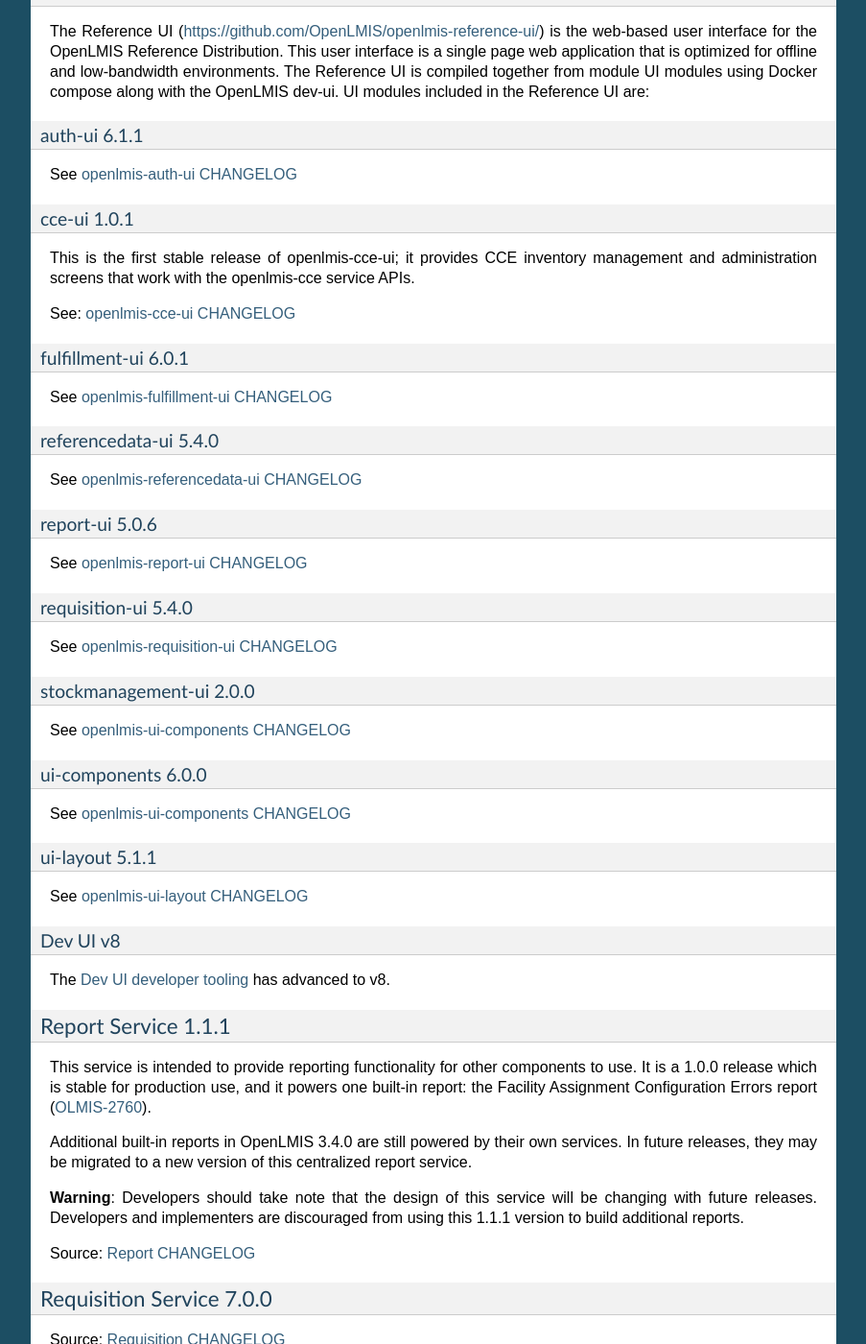
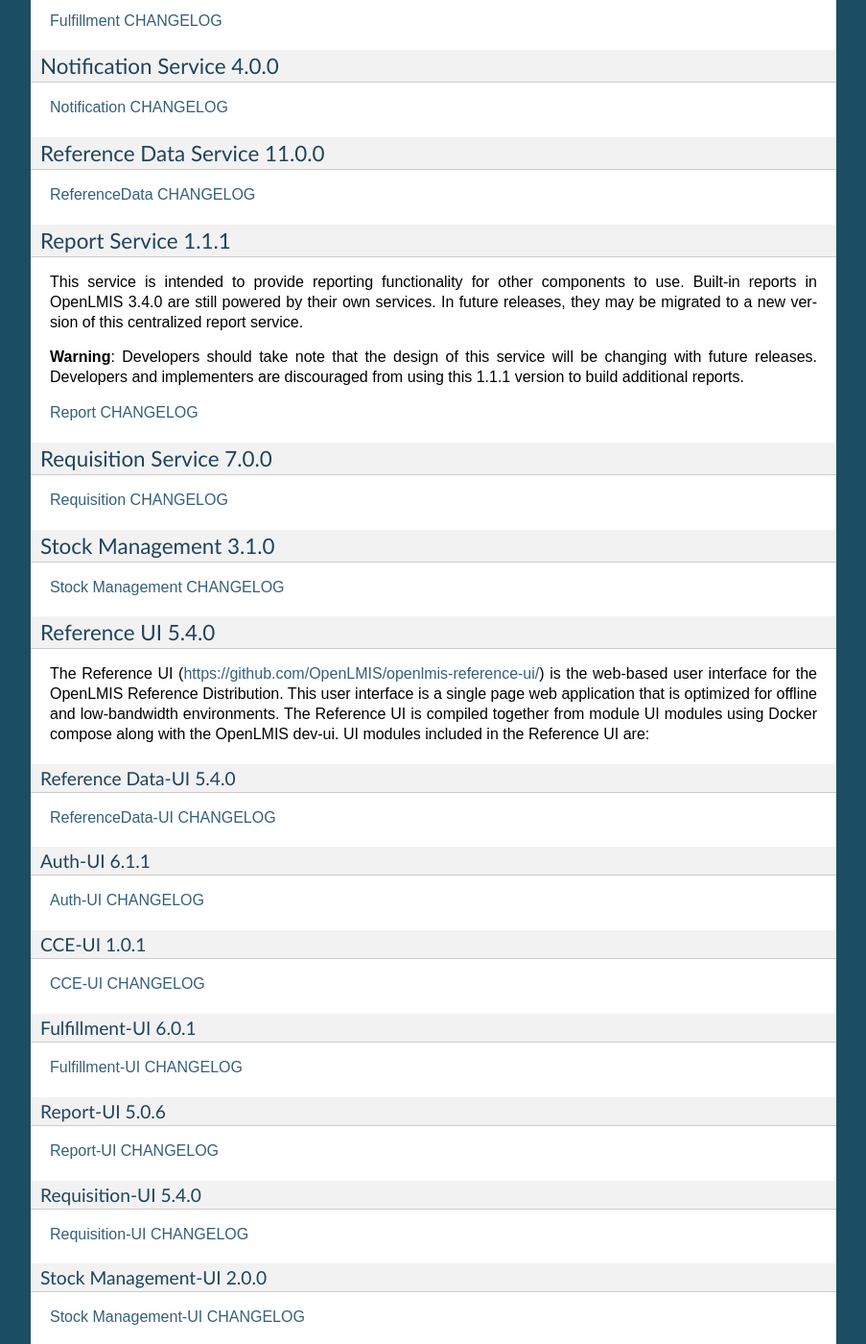
Before and after one commit to OpenLMIS/openlmis-ref-distro, a Sphinx documentation site: the page built from docs/source/releases/openlmis-ref-distro-v3.4.0.rst, in a window 1280 px wide and 1400 px high, scrolled down 2600 px. Shown: the whole window at 96% size, without its empty margins (198-1101 px from the left). Built offline with Sphinx 7.4.7, drawn with Linux system fonts in a browser that asks for light colours; pages that are not in the unit, such as notebooks, are missing from menus; some of the changed text lies outside the part shown.

Commit message:
Updated API Changes, Perf, and Component Changes Sections for 3.4 release notes.

```diff
--- a/docs/source/releases/openlmis-ref-distro-v3.4.0.rst
+++ b/docs/source/releases/openlmis-ref-distro-v3.4.0.rst
@@ -1,6 +1,6 @@
-===================================
+====================================
 3.4.0 Release Notes - 13 August 2018
-===================================
+====================================
 
 Status: Stable
 ==============
@@ -79,14 +79,24 @@
 API Changes
 ===========
 
+Some APIs have changes to their contracts and/or their request-response data structures. These
+changes impact developers and systems integrating with OpenLMIS:
 
+- Authentication Service v4.0.0 - Changes to the user resource structure: `auth changelog <https://github.com/OpenLMIS/openlmis-auth/blob/master/CHANGELOG.md>`_
+- Notification Service v4.0.0 - Changes to the user contact details resource and the /api/notification endpoint: `notification changelog <https://github.com/OpenLMIS/openlmis-notification/blob/master/CHANGELOG.md>`_
+- Reference Data Service v11.0.0 - Changes to the user resource structure: `ref-data changelog <https://github.com/OpenLMIS/openlmis-referencedata/blob/master/CHANGELOG.md>`_
+- Requisition Service v7.0.0 - Changes to the periodsForInitiate endpoint: `requisition changelog <https://github.com/OpenLMIS/openlmis-requisition/blob/master/CHANGELOG.md>`_
+- Stock Management UI Service v2.0.0 - Renamed admin-reason-modal module: `stockmanagement changelog <https://github.com/OpenLMIS/openlmis-stockmanagement-ui/blob/master/CHANGELOG.md>`_
+- UI Components Service v6.0.0 - Changed syntax for using datepicker: `ui-components changelog <https://github.com/OpenLMIS/openlmis-ui-components/blob/master/CHANGELOG.md>`_
+- Dev-UI Service v8.0.0 - Replaced syncTransifex grunt option: `dev-ui changelog <https://github.com/OpenLMIS/dev-ui/blob/master/CHANGELOG.md>`_
 
 Performance
 ========================
 
-OpenLMIS conducted manual performance tests of the same user workflows with the same test data we used in testing v3.2.1 to establish that last-mile performance characteristics have been retained at a minimum. For details on the test results and process, please see `this wiki page <https://openlmis.atlassian.net/wiki/spaces/OP/pages/116949318/Performance+Metrics>`_ for details. There are minor improvements in the sync, submit, authorize and single approve within the requisition service. For more details about the specific work done to improve performance for 3.4.0, please reference `this <https://openlmis.atlassian.net/issues/?jql=project%20%3D%20OLMIS%20AND%20issuetype%20%3D%20Task%20AND%20status%20%3D%20Done%20AND%20fixVersion%20%3D%203.4%20AND%20labels%20%3D%20Performance%20AND%20text%20~%20%22performance%22%20ORDER%20BY%20priority%20DESC%2C%20status%20ASC%2C%20key%20ASC>`_ list of tasks.
+There are minor regressions in the sync, submit, authorize and single approve within the requisition service with slight improvements in convert to order.
 
-**UPDATE IMAGE**
+OpenLMIS conducted manual performance tests of the same user workflows with the same test data we used in testing v3.2.1 to establish that last-mile performance characteristics have been retained at a minimum. For details on the test results and process, please see `this wiki page <https://openlmis.atlassian.net/wiki/spaces/OP/pages/116949318/Performance+Metrics>`_. For more details about the specific work done to improve performance for 3.4.0, please reference `this <https://openlmis.atlassian.net/issues/?jql=project%20%3D%20OLMIS%20AND%20issuetype%20%3D%20Task%20AND%20status%20%3D%20Done%20AND%20fixVersion%20%3D%203.4%20AND%20labels%20%3D%20Performance%20AND%20text%20~%20%22performance%22%20ORDER%20BY%20priority%20DESC%2C%20status%20ASC%2C%20key%20ASC>`_ list of tasks.
+
 The following chart displays the 3.4.0 UI loading times in seconds for both 3.3.1 and 3.4.0 using the same test data.
 
 .. image:: UI-Performance-3.4.0.png
@@ -110,32 +120,50 @@
 Auth Service 4.0.0
 ------------------
 
-Source: `Auth CHANGELOG <https://github.com/OpenLMIS/openlmis-auth/blob/master/CHANGELOG.md>`_
+`Auth CHANGELOG <https://github.com/OpenLMIS/openlmis-auth/blob/master/CHANGELOG.md>`_
 
 CCE Service 1.0.1
 -----------------
 
-This is the first stable release of openlmis-cce.
-
-Source: `CCE CHANGELOG <https://github.com/OpenLMIS/openlmis-cce/blob/master/CHANGELOG.md>`_
+`CCE CHANGELOG <https://github.com/OpenLMIS/openlmis-cce/blob/master/CHANGELOG.md>`_
 
 Fulfillment Service 7.0.1
 -------------------------
 
-Source: `Fulfillment CHANGELOG
-<https://github.com/OpenLMIS/openlmis-fulfillment/blob/master/CHANGELOG.md>`_
+`Fulfillment CHANGELOG <https://github.com/OpenLMIS/openlmis-fulfillment/blob/master/CHANGELOG.md>`_
 
 Notification Service 4.0.0
 --------------------------
 
-Source: `Notification CHANGELOG
-<https://github.com/OpenLMIS/openlmis-notification/blob/master/CHANGELOG.md>`_
+`Notification CHANGELOG <https://github.com/OpenLMIS/openlmis-notification/blob/master/CHANGELOG.md>`_
 
 Reference Data Service 11.0.0
 -----------------------------
 
-Source: `ReferenceData CHANGELOG
-<https://github.com/OpenLMIS/openlmis-referencedata/blob/master/CHANGELOG.md>`_
+`ReferenceData CHANGELOG <https://github.com/OpenLMIS/openlmis-referencedata/blob/master/CHANGELOG.md>`_
+
+Report Service 1.1.1
+--------------------
+
+This service is intended to provide reporting functionality for other components to use. Built-in
+reports in OpenLMIS 3.4.0 are still powered by their own services. In future releases, they may be
+migrated to a new version of this centralized report service.
+
+**Warning**: Developers should take note that the design of this service will be changing with
+future releases. Developers and implementers are discouraged from using this 1.1.1 version to build
+additional reports.
+
+`Report CHANGELOG <https://github.com/OpenLMIS/openlmis-report/blob/master/CHANGELOG.md>`_
+
+Requisition Service 7.0.0
+-------------------------
+
+`Requisition CHANGELOG <https://github.com/OpenLMIS/openlmis-requisition/blob/master/CHANGELOG.md>`_
+
+Stock Management 3.1.0
+----------------------
+
+`Stock Management CHANGELOG <https://github.com/OpenLMIS/openlmis-stockmanagement/blob/master/CHANGELOG.md>`_
 
 Reference UI 5.4.0
 ------------------
@@ -146,118 +174,75 @@
 The Reference UI is compiled together from module UI modules using Docker compose along with the
 OpenLMIS dev-ui. UI modules included in the Reference UI are:
 
-auth-ui 6.1.1
+Reference Data-UI 5.4.0
+~~~~~~~~~~~~~~~~~~~~~~~
+
+`ReferenceData-UI CHANGELOG <https://github.com/OpenLMIS/openlmis-referencedata-ui/blob/master/CHANGELOG.md>`_
+
+Auth-UI 6.1.1
 ~~~~~~~~~~~~~
 
-See `openlmis-auth-ui CHANGELOG
-<https://github.com/OpenLMIS/openlmis-auth-ui/blob/master/CHANGELOG.md>`_
+`Auth-UI CHANGELOG <https://github.com/OpenLMIS/openlmis-auth-ui/blob/master/CHANGELOG.md>`_
 
-cce-ui 1.0.1
+CCE-UI 1.0.1
 ~~~~~~~~~~~~
 
-This is the first stable release of openlmis-cce-ui; it provides CCE inventory management and
-administration screens that work with the openlmis-cce service APIs.
+`CCE-UI CHANGELOG <https://github.com/OpenLMIS/openlmis-cce-ui/blob/master/CHANGELOG.md>`_
 
-See: `openlmis-cce-ui CHANGELOG <https://github.com/OpenLMIS/openlmis-cce-ui/blob/master/CHANGELOG.md>`_
-
-fulfillment-ui 6.0.1
+Fulfillment-UI 6.0.1
 ~~~~~~~~~~~~~~~~~~~~
 
-See `openlmis-fulfillment-ui CHANGELOG
-<https://github.com/OpenLMIS/openlmis-fulfillment-ui/blob/master/CHANGELOG.md>`_
+`Fulfillment-UI CHANGELOG <https://github.com/OpenLMIS/openlmis-fulfillment-ui/blob/master/CHANGELOG.md>`_
 
-referencedata-ui 5.4.0
-~~~~~~~~~~~~~~~~~~~~~~
-
-See `openlmis-referencedata-ui CHANGELOG
-<https://github.com/OpenLMIS/openlmis-referencedata-ui/blob/master/CHANGELOG.md>`_
-
-report-ui 5.0.6
+Report-UI 5.0.6
 ~~~~~~~~~~~~~~~
 
-See `openlmis-report-ui CHANGELOG
-<https://github.com/OpenLMIS/openlmis-report-ui/blob/master/CHANGELOG.md>`_
+`Report-UI CHANGELOG <https://github.com/OpenLMIS/openlmis-report-ui/blob/master/CHANGELOG.md>`_
 
-requisition-ui 5.4.0
+Requisition-UI 5.4.0
 ~~~~~~~~~~~~~~~~~~~~
 
-See `openlmis-requisition-ui CHANGELOG
-<https://github.com/OpenLMIS/openlmis-requisition-ui/blob/master/CHANGELOG.md>`_
+`Requisition-UI CHANGELOG <https://github.com/OpenLMIS/openlmis-requisition-ui/blob/master/CHANGELOG.md>`_
 
-stockmanagement-ui 2.0.0
-~~~~~~~~~~~~~~~~~~~~~~~~
+Stock Management-UI 2.0.0
+~~~~~~~~~~~~~~~~~~~~~~~~~
 
-See `openlmis-ui-components CHANGELOG
-<https://github.com/OpenLMIS/openlmis-stockmanagement-ui/blob/master/CHANGELOG.md>`_
+`Stock Management-UI CHANGELOG <https://github.com/OpenLMIS/openlmis-stockmanagement-ui/blob/master/CHANGELOG.md>`_
 
-ui-components 6.0.0
+UI-Components 6.0.0
 ~~~~~~~~~~~~~~~~~~~
 
-See `openlmis-ui-components CHANGELOG
-<https://github.com/OpenLMIS/openlmis-ui-components/blob/master/CHANGELOG.md>`_
+`UI-Components CHANGELOG <https://github.com/OpenLMIS/openlmis-ui-components/blob/master/CHANGELOG.md>`_
 
-ui-layout 5.1.1
+UI-Layout 5.1.1
 ~~~~~~~~~~~~~~~
 
-See `openlmis-ui-layout CHANGELOG
-<https://github.com/OpenLMIS/openlmis-ui-layout/blob/master/CHANGELOG.md>`_
+`UI-Layout CHANGELOG <https://github.com/OpenLMIS/openlmis-ui-layout/blob/master/CHANGELOG.md>`_
 
 Dev UI v8
 ~~~~~~~~~
 
 The `Dev UI developer tooling <https://github.com/OpenLMIS/dev-ui>`_ has advanced to v8.
 
-Report Service 1.1.1
---------------------
-
-This service is intended to provide reporting functionality for other components to use. It is a
-1.0.0 release which is stable for production use, and it powers one built-in report: the Facility
-Assignment Configuration Errors report
-(`OLMIS-2760 <https://openlmis.atlassian.net/browse/OLMIS-2760>`_).
-
-Additional built-in reports in OpenLMIS 3.4.0 are still powered by their own services. In future
-releases, they may be migrated to a new version of this centralized report service.
-
-**Warning**: Developers should take note that the design of this service will be changing with
-future releases. Developers and implementers are discouraged from using this 1.1.1 version to build
-additional reports.
-
-Source: `Report CHANGELOG <https://github.com/OpenLMIS/openlmis-report/blob/master/CHANGELOG.md>`_
-
-Requisition Service 7.0.0
--------------------------
-
-Source: `Requisition CHANGELOG
-<https://github.com/OpenLMIS/openlmis-requisition/blob/master/CHANGELOG.md>`_
-
-Stock Management 3.1.0
-----------------------
-
-Source: `Stock Management CHANGELOG
-<https://github.com/OpenLMIS/openlmis-stockmanagement/blob/master/CHANGELOG.md>`_
-
-Service Util 3.1.0
-------------------
-
-We now use an updated library for shared Java code called `service-util
-<https://github.com/OpenLMIS/openlmis-service-util>`_.
-
-Source: `Report CHANGELOG <https://github.com/OpenLMIS/openlmis-service-util/blob/master/CHANGELOG.md>`_
-
 Components with No Changes
 ==========================
 
-Other tooling components have not changed, including: the `logging service
-<https://github.com/OpenLMIS/openlmis-rsyslog>`_, the Consul-friendly distribution of
-`nginx <https://github.com/OpenLMIS/openlmis-nginx>`_, the docker `Postgres 9.6-postgis image
-<https://github.com/OpenLMIS/postgres>`_, and the docker `scalyr image
-<https://github.com/OpenLMIS/openlmis-scalyr>`_.
+The components that have not changed are:
+
+- `Service Util <https://github.com/OpenLMIS/openlmis-service-util>`_
+- `Logging Service <https://github.com/OpenLMIS/openlmis-rsyslog>`_
+- Consul-friendly distribution of `nginx <https://github.com/OpenLMIS/openlmis-nginx>`_
+- Docker `Postgres 9.6-postgis image <https://github.com/OpenLMIS/postgres>`_
+- Docker `scalyr image <https://github.com/OpenLMIS/openlmis-scalyr>`_
 
 Contributions
 =============
 
 Many organizations and individuals around the world have contributed to OpenLMIS version 3 by
-serving on our committees (Governance, Product and Technical), requesting improvements, suggesting features and writing code and documentation. Please visit our GitHub repos to see the list of individual contributors on the OpenLMIS codebase. If anyone who contributed in GitHub is missing, please contact the Community Manager.
+serving on our committees (Governance, Product and Technical), requesting improvements, suggesting
+features and writing code and documentation. Please visit our GitHub repos to see the list of
+individual contributors on the OpenLMIS codebase. If anyone who contributed in GitHub is missing,
+please contact the Community Manager.
 
 Thanks to the Malawi implementation team who has continued to contribute a number of changes
 that have global shared benefit.
@@ -265,4 +250,6 @@
 Further Resources
 =================
 
-We are excited to announce the release of the first iteration of the Implementer Toolkit on the `OpenLMIS website <http://openlmis.org/get-started/implementer-toolkit/>`_.  Learn more about the `OpenLMIS Community <http://openlmis.org/about/community/>`_ and how to get involved!
+We are excited to announce the release of the first iteration of the Implementer Toolkit on the
+ `OpenLMIS website <http://openlmis.org/get-started/implementer-toolkit/>`_.  Learn more about
+ the `OpenLMIS Community <http://openlmis.org/about/community/>`_ and how to get involved!
```
